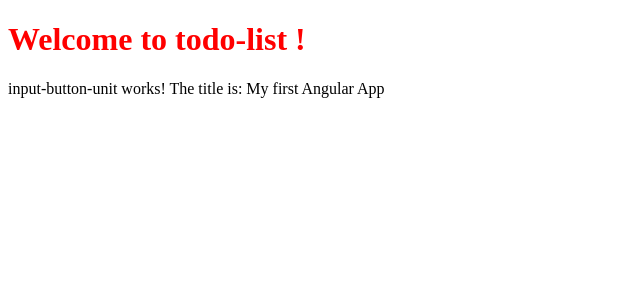
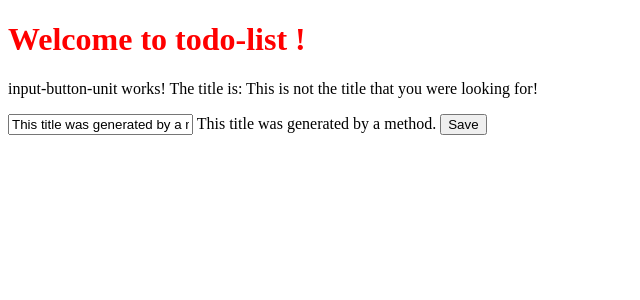
Before and after one commit to tlcoles/ng-girls-todo-list, an Angular app: page / in a window 1280 px wide. Shown: the top 300 px of the page, without its empty margins (0-640 px from the left). Built offline with nearby package versions, Linux system fonts and the light colour scheme.

Commit message:
Include setTime

```diff
--- a/src/app/input-button-unit/input-button-unit.component.ts
+++ b/src/app/input-button-unit/input-button-unit.component.ts
@@ -1,4 +1,5 @@
 import { Component, OnInit } from '@angular/core';
+import { NgSelectOption } from '@angular/forms';
 
 @Component({
   selector: 'app-input-button-unit',
@@ -7,6 +8,9 @@
     input-button-unit works!
     The title is: {{ title }}
     </p>
+    <input [value]="generateTitle()">
+    {{ generateTitle() }}
+    <button>Save</button>
   `,
   styleUrls: ['./input-button-unit.component.scss']
 })
@@ -18,10 +22,16 @@
   }
 
   ngOnInit(): void {
-
+      setTimeout(() => {
+      this.title = "This is not the title that you were looking for!";
+      }, 3000);
   }
 
   changeTitle(newTitle: string) {
     this.title = newTitle;
   }
+
+  generateTitle(): string {
+    return 'This title was generated by a method.';
+  }
 }
```
